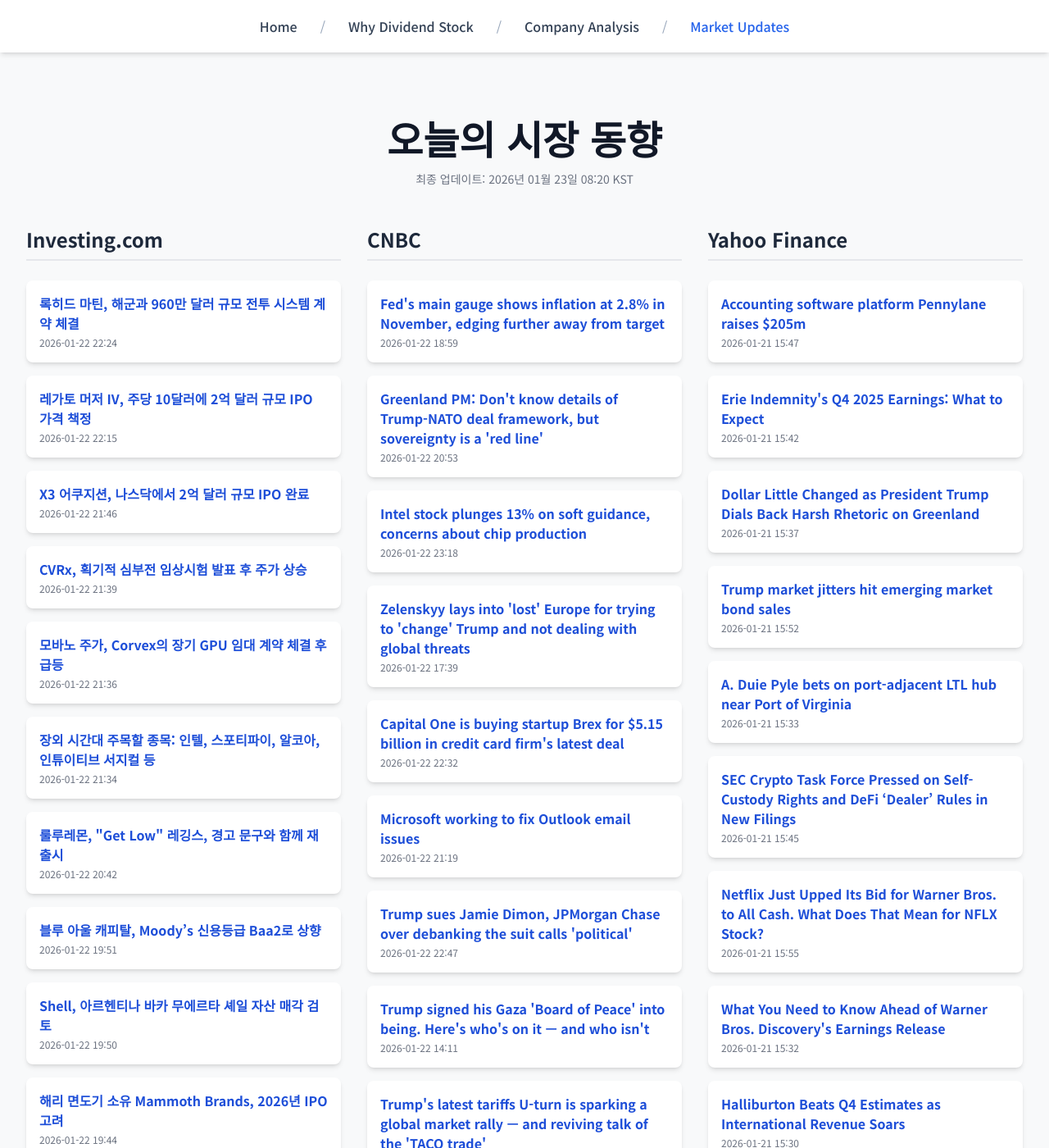
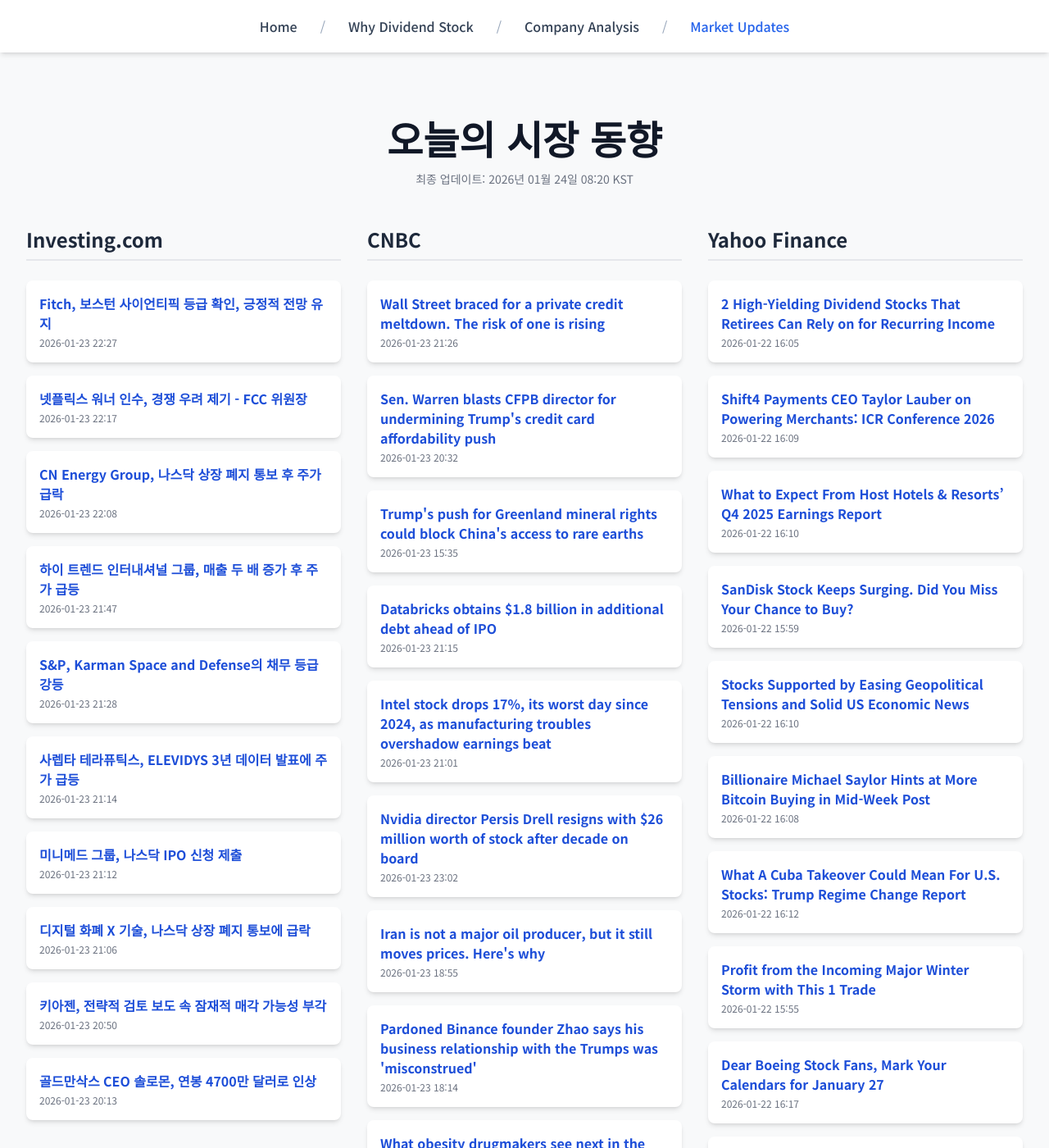
Before and after one commit to Kay-Hwang/my-company-analysis, a Jekyll site: the page built from market-updates.html, in a window 1280 px wide and 1400 px high. Shown: the whole window at 82% size. Built offline with Jekyll 4.4.1, drawn with Linux system fonts in a browser that asks for light colours; nearby versions of some CDN libraries; a script that is not in the unit is left out; some of the changed text lies outside the part shown.

Commit message:
Update daily data

```diff
--- a/_data/latest_data.json
+++ b/_data/latest_data.json
@@ -1,190 +1,190 @@
 {
-  "lastUpdated": "2026년 01월 23일 08:20 KST",
+  "lastUpdated": "2026년 01월 24일 08:20 KST",
   "news": {
     "investing": [
       {
-        "title": "록히드 마틴, 해군과 960만 달러 규모 전투 시스템 계약 체결",
-        "link": "https://kr.investing.com/news/stock-market-news/article-93CH-1795407",
-        "pubDate": "2026-01-22 22:24:38",
-        "summary": "록히드 마틴, 해군과 960만 달러 규모 전투 시스템 계약 체결"
+        "title": "Fitch, 보스턴 사이언티픽 등급 확인, 긍정적 전망 유지",
+        "link": "https://kr.investing.com/news/stock-market-news/article-93CH-1796960",
+        "pubDate": "2026-01-23 22:27:10",
+        "summary": "Fitch, 보스턴 사이언티픽 등급 확인, 긍정적 전망 유지"
       },
       {
-        "title": "레가토 머저 IV, 주당 10달러에 2억 달러 규모 IPO 가격 책정",
-        "link": "https://kr.investing.com/news/stock-market-news/article-432SI-1795395",
-        "pubDate": "2026-01-22 22:15:04",
-        "summary": "레가토 머저 IV, 주당 10달러에 2억 달러 규모 IPO 가격 책정"
+        "title": "넷플릭스 워너 인수, 경쟁 우려 제기 - FCC 위원장",
+        "link": "https://kr.investing.com/news/stock-market-news/article-93CH-1796952",
+        "pubDate": "2026-01-23 22:17:32",
+        "summary": "넷플릭스 워너 인수, 경쟁 우려 제기 - FCC 위원장"
       },
       {
-        "title": "X3 어쿠지션, 나스닥에서 2억 달러 규모 IPO 완료",
-        "link": "https://kr.investing.com/news/stock-market-news/article-432SI-1795347",
-        "pubDate": "2026-01-22 21:46:07",
-        "summary": "X3 어쿠지션, 나스닥에서 2억 달러 규모 IPO 완료"
+        "title": "CN Energy Group, 나스닥 상장 폐지 통보 후 주가 급락",
+        "link": "https://kr.investing.com/news/stock-market-news/article-93CH-1796949",
+        "pubDate": "2026-01-23 22:08:08",
+        "summary": "CN Energy Group, 나스닥 상장 폐지 통보 후 주가 급락"
       },
       {
-        "title": "CVRx, 획기적 심부전 임상시험 발표 후 주가 상승",
-        "link": "https://kr.investing.com/news/stock-market-news/article-93CH-1795326",
-        "pubDate": "2026-01-22 21:39:02",
-        "summary": "CVRx, 획기적 심부전 임상시험 발표 후 주가 상승"
+        "title": "하이 트렌드 인터내셔널 그룹, 매출 두 배 증가 후 주가 급등",
+        "link": "https://kr.investing.com/news/stock-market-news/article-93CH-1796930",
+        "pubDate": "2026-01-23 21:47:03",
+        "summary": "하이 트렌드 인터내셔널 그룹, 매출 두 배 증가 후 주가 급등"
       },
       {
-        "title": "모바노 주가, Corvex의 장기 GPU 임대 계약 체결 후 급등",
-        "link": "https://kr.investing.com/news/stock-market-news/article-93CH-1795320",
-        "pubDate": "2026-01-22 21:36:08",
-        "summary": "모바노 주가, Corvex의 장기 GPU 임대 계약 체결 후 급등"
+        "title": "S&P, Karman Space and Defense의 채무 등급 강등",
+        "link": "https://kr.investing.com/news/stock-market-news/article-93CH-1796906",
+        "pubDate": "2026-01-23 21:28:16",
+        "summary": "S&P, Karman Space and Defense의 채무 등급 강등"
       },
       {
-        "title": "장외 시간대 주목할 종목: 인텔, 스포티파이, 알코아, 인튜이티브 서지컬 등",
-        "link": "https://kr.investing.com/news/stock-market-news/article-432SI-1795317",
-        "pubDate": "2026-01-22 21:34:03",
-        "summary": "장외 시간대 주목할 종목: 인텔, 스포티파이, 알코아, 인튜이티브 서지컬 등"
+        "title": "사렙타 테라퓨틱스, ELEVIDYS 3년 데이터 발표에 주가 급등",
+        "link": "https://kr.investing.com/news/stock-market-news/article-93CH-1796880",
+        "pubDate": "2026-01-23 21:14:35",
+        "summary": "사렙타 테라퓨틱스, ELEVIDYS 3년 데이터 발표에 주가 급등"
       },
       {
-        "title": "룰루레몬, \"Get Low\" 레깅스, 경고 문구와 함께 재출시",
-        "link": "https://kr.investing.com/news/stock-market-news/article-93CH-1795207",
-        "pubDate": "2026-01-22 20:42:35",
-        "summary": "룰루레몬, \"Get Low\" 레깅스, 경고 문구와 함께 재출시"
+        "title": "미니메드 그룹, 나스닥 IPO 신청 제출",
+        "link": "https://kr.investing.com/news/stock-market-news/article-432SI-1796875",
+        "pubDate": "2026-01-23 21:12:04",
+        "summary": "미니메드 그룹, 나스닥 IPO 신청 제출"
       },
       {
-        "title": "블루 아울 캐피탈, Moody’s 신용등급 Baa2로 상향",
-        "link": "https://kr.investing.com/news/stock-market-news/article-93CH-1795185",
-        "pubDate": "2026-01-22 19:51:07",
-        "summary": "블루 아울 캐피탈, Moody’s 신용등급 Baa2로 상향"
+        "title": "디지털 화폐 X 기술, 나스닥 상장 폐지 통보에 급락",
+        "link": "https://kr.investing.com/news/stock-market-news/article-93CH-1796862",
+        "pubDate": "2026-01-23 21:06:43",
+        "summary": "디지털 화폐 X 기술, 나스닥 상장 폐지 통보에 급락"
       },
       {
-        "title": "Shell, 아르헨티나 바카 무에르타 셰일 자산 매각 검토",
-        "link": "https://kr.investing.com/news/stock-market-news/article-93CH-1795184",
-        "pubDate": "2026-01-22 19:50:16",
-        "summary": "Shell, 아르헨티나 바카 무에르타 셰일 자산 매각 검토"
+        "title": "키아젠, 전략적 검토 보도 속 잠재적 매각 가능성 부각",
+        "link": "https://kr.investing.com/news/stock-market-news/article-1796853",
+        "pubDate": "2026-01-23 20:50:01",
+        "summary": "키아젠, 전략적 검토 보도 속 잠재적 매각 가능성 부각"
       },
       {
-        "title": "해리 면도기 소유 Mammoth Brands, 2026년 IPO 고려",
-        "link": "https://kr.investing.com/news/stock-market-news/article-93CH-1795181",
-        "pubDate": "2026-01-22 19:44:30",
-        "summary": "해리 면도기 소유 Mammoth Brands, 2026년 IPO 고려"
+        "title": "골드만삭스 CEO 솔로몬, 연봉 4700만 달러로 인상",
+        "link": "https://kr.investing.com/news/stock-market-news/article-93CH-1796848",
+        "pubDate": "2026-01-23 20:13:27",
+        "summary": "골드만삭스 CEO 솔로몬, 연봉 4700만 달러로 인상"
       }
     ],
     "cnbc": [
       {
-        "title": "Fed's main gauge shows inflation at 2.8% in November, edging further away from target",
-        "link": "https://www.cnbc.com/2026/01/22/pce-inflation-november-2026.html",
-        "pubDate": "Thu, 22 Jan 2026 18:59:35 GMT",
-        "summary": "Inflation drifted slightly further from the Federal Reserve's target in November though in line with expectations."
+        "title": "Wall Street braced for a private credit meltdown. The risk of one is rising",
+        "link": "https://www.cnbc.com/2026/01/23/wall-street-private-credit-risk-rising.html",
+        "pubDate": "Fri, 23 Jan 2026 21:26:18 GMT",
+        "summary": "Private credit is expected to grow from $3.4 trillion in 2025 to an estimated $4.9 trillion by 2029. Wall Street is starting to raise alarms about the risks."
       },
       {
-        "title": "Greenland PM: Don't know details of Trump-NATO deal framework, but sovereignty is a 'red line'",
-        "link": "https://www.cnbc.com/2026/01/22/greenland-trump-nato-deal-nielsen.html",
-        "pubDate": "Thu, 22 Jan 2026 20:53:48 GMT",
-        "summary": "Nielsen criticized Trump's aggression toward Greenland, saying the rhetoric is \"unacceptable.\""
+        "title": "Sen. Warren blasts CFPB director for undermining Trump's credit card affordability push",
+        "link": "https://www.cnbc.com/2026/01/23/warren-cfpb-director-letter-undermining-trump-credit-card-affordability.html",
+        "pubDate": "Fri, 23 Jan 2026 20:32:31 GMT",
+        "summary": "Sen. Elizabeth Warren seized on contradictions within the Trump administration when it comes to his push to make credit cards more affordable for Americans."
       },
       {
-        "title": "Intel stock plunges 13% on soft guidance, concerns about chip production",
-        "link": "https://www.cnbc.com/2026/01/22/intel-intc-earnings-report-q4-2025-.html",
-        "pubDate": "Thu, 22 Jan 2026 23:18:21 GMT",
-        "summary": "Intel reported fourth-quarter earnings Thursday that beat Wall Street expectations but offered soft guidance for the current quarter."
+        "title": "Trump's push for Greenland mineral rights could block China's access to rare earths",
+        "link": "https://www.cnbc.com/2026/01/23/trump-greenland-china-rare-earth-mineral.html",
+        "pubDate": "Fri, 23 Jan 2026 15:35:21 GMT",
+        "summary": "Greenland has the eighth-largest rare earth reserves in the world at 1.5 million metric tons, according to 2024 data from the U.S. Geological Survey."
       },
       {
-        "title": "Zelenskyy lays into 'lost' Europe for trying to 'change' Trump and not dealing with global threats",
-        "link": "https://www.cnbc.com/2026/01/22/zelenskyy-davos-speech-trump-europe-ukraine-russia.html",
-        "pubDate": "Thu, 22 Jan 2026 17:39:49 GMT",
-        "summary": "Ukraine's president, Volodymyr Zelenskyy, has attacked Europe as weak in the face of the U.S. and President Donald Trump."
+        "title": "Databricks obtains $1.8 billion in additional debt ahead of IPO",
+        "link": "https://www.cnbc.com/2026/01/23/databricks-obtains-1point8-billion-in-additional-debt-ahead-of-ipo.html",
+        "pubDate": "Fri, 23 Jan 2026 21:15:36 GMT",
+        "summary": "Databricks is among the highly valued technology companies that are primed to go public in 2026."
       },
       {
-        "title": "Capital One is buying startup Brex for $5.15 billion in credit card firm's latest deal",
-        "link": "https://www.cnbc.com/2026/01/22/capital-one-is-buying-startup-brex-for-5point15-billion-in-credit-card-firms-latest-deal.html",
-        "pubDate": "Thu, 22 Jan 2026 22:32:28 GMT",
-        "summary": "Capital One's acquisition of Brex is the latest deal under Rich Fairbank, a rare founder-CEO of a major U.S. bank, after its Discover Financial deal last year."
+        "title": "Intel stock drops 17%, its worst day since 2024, as manufacturing troubles overshadow earnings beat",
+        "link": "https://www.cnbc.com/2026/01/23/intel-stock-earnings-q4-2025-supply.html",
+        "pubDate": "Fri, 23 Jan 2026 21:01:06 GMT",
+        "summary": "Over the last year, Intel shares have rallied more than double on hopes of a turnaround for the embattled American chipmaker."
       },
       {
-        "title": "Microsoft working to fix Outlook email issues",
-        "link": "https://www.cnbc.com/2026/01/22/microsoft-outlook-outage-email-issues.html",
-        "pubDate": "Thu, 22 Jan 2026 21:19:35 GMT",
-        "summary": "People reported issues with Outlook on social media, months after the app went down for over 21 hours."
+        "title": "Nvidia director Persis Drell resigns with $26 million worth of stock after decade on board",
+        "link": "https://www.cnbc.com/2026/01/23/nvidia-director-persis-drell-resigns-decade-on-board-26-million-stock.html",
+        "pubDate": "Fri, 23 Jan 2026 23:02:41 GMT",
+        "summary": "Nvidia's board now has 10 directors, including CEO Jensen Huang,"
       },
       {
-        "title": "Trump sues Jamie Dimon, JPMorgan Chase over debanking the suit calls 'political'",
-        "link": "https://www.cnbc.com/2026/01/22/trump-sues-jamie-dimon-jpmorgan-chase.html",
-        "pubDate": "Thu, 22 Jan 2026 22:47:34 GMT",
-        "summary": "Chase Bank closed Trump's accounts on the heels of the Jan. 6, 2021, U.S. Capitol riot and the president exiting the White House later that same month."
+        "title": "Iran is not a major oil producer, but it still moves prices. Here's why",
+        "link": "https://www.cnbc.com/2026/01/23/iran-protests-why-oil-markets-care-so-much-about-the-country.html",
+        "pubDate": "Fri, 23 Jan 2026 18:55:50 GMT",
+        "summary": "Iran is not a major producer of oil, but the recent civil unrest there still moved markets. Here's why."
       },
       {
-        "title": "Trump signed his Gaza 'Board of Peace' into being. Here's who's on it — and who isn't",
-        "link": "https://www.cnbc.com/2026/01/22/who-is-on-trumps-gaza-board-of-peace.html",
-        "pubDate": "Thu, 22 Jan 2026 14:11:15 GMT",
-        "summary": "European nations did not attend Trump's \"Board of Peace,\" signing at the World Economic Forum in Davis, Switzerland."
+        "title": "Pardoned Binance founder Zhao says his business relationship with the Trumps was 'misconstrued'",
+        "link": "https://www.cnbc.com/2026/01/23/pardon-binance-founder-cz-trump.html",
+        "pubDate": "Fri, 23 Jan 2026 18:14:38 GMT",
+        "summary": "Binance founder and former CEO Changpeng \"CZ\" Zhao said he has \"no business relationships whatsoever\" with the Trump family."
       },
       {
-        "title": "Trump's latest tariffs U-turn is sparking a global market rally — and reviving talk of the 'TACO trade'",
-        "link": "https://www.cnbc.com/2026/01/22/trump-tariffs-greenland-europe-deal-taco-trade-sell-america.html",
-        "pubDate": "Thu, 22 Jan 2026 17:18:32 GMT",
-        "summary": "\"Donald Trump’s TACO bell has rung once again, much to the joy of financial markets,\" one investor said Thursday."
+        "title": "What obesity drugmakers see next in the market: More pills, easier access and drug combinations",
+        "link": "https://www.cnbc.com/2026/01/23/weight-loss-glp-1-drugs-next-steps-for-eli-lilly-novo-nordisk-pfizer.html",
+        "pubDate": "Fri, 23 Jan 2026 12:50:24 GMT",
+        "summary": "CNBC spoke to executives from Eli Lilly, Novo Nordisk, Pfizer and other drugmakers at the annual JPMorgan Healthcare Conference in San Francisco."
       },
       {
-        "title": "House passes final funding bills 8 days before shutdown, Senate now will consider",
-        "link": "https://www.cnbc.com/2026/01/22/government-funding-shutdown-house.html",
-        "pubDate": "Thu, 22 Jan 2026 23:06:46 GMT",
-        "summary": "The Senate will still have to pass the measures when it returns to Washington next week."
+        "title": "Airlines cancel nearly 4,000 weekend flights as massive winter storm sweeps across U.S.",
+        "link": "https://www.cnbc.com/2026/01/23/winter-storm-fern-flight-cancellations.html",
+        "pubDate": "Fri, 23 Jan 2026 21:41:00 GMT",
+        "summary": "U.S. airlines canceled flights and waived change fees for travelers as a cold snap and massive winter storm were forecast to sweep across the country."
       }
     ],
     "yahoo": [
       {
-        "title": "Accounting software platform Pennylane raises $205m",
-        "link": "https://finance.yahoo.com/news/accounting-software-platform-pennylane-raises-154715764.html",
-        "pubDate": "2026-01-21T15:47:15Z",
-        "summary": "Accounting software platform Pennylane raises $205m"
+        "title": "2 High-Yielding Dividend Stocks That Retirees Can Rely on for Recurring Income",
+        "link": "https://finance.yahoo.com/news/2-high-yielding-dividend-stocks-160500181.html",
+        "pubDate": "2026-01-22T16:05:00Z",
+        "summary": "2 High-Yielding Dividend Stocks That Retirees Can Rely on for Recurring Income"
       },
       {
-        "title": "Erie Indemnity's Q4 2025 Earnings: What to Expect",
-        "link": "https://finance.yahoo.com/news/erie-indemnitys-q4-2025-earnings-154249846.html",
-        "pubDate": "2026-01-21T15:42:49Z",
-        "summary": "Erie Indemnity's Q4 2025 Earnings: What to Expect"
+        "title": "Shift4 Payments CEO Taylor Lauber on Powering Merchants: ICR Conference 2026",
+        "link": "https://finance.yahoo.com/news/shift4-payments-ceo-taylor-lauber-160920793.html",
+        "pubDate": "2026-01-22T16:09:20Z",
+        "summary": "Shift4 Payments CEO Taylor Lauber on Powering Merchants: ICR Conference 2026"
       },
       {
-        "title": "Dollar Little Changed as President Trump Dials Back Harsh Rhetoric on Greenland",
-        "link": "https://finance.yahoo.com/news/dollar-little-changed-president-trump-153755425.html",
-        "pubDate": "2026-01-21T15:37:55Z",
-        "summary": "Dollar Little Changed as President Trump Dials Back Harsh Rhetoric on Greenland"
+        "title": "What to Expect From Host Hotels & Resorts’ Q4 2025 Earnings Report",
+        "link": "https://finance.yahoo.com/news/expect-host-hotels-resorts-q4-161004951.html",
+        "pubDate": "2026-01-22T16:10:04Z",
+        "summary": "What to Expect From Host Hotels & Resorts’ Q4 2025 Earnings Report"
       },
       {
-        "title": "Trump market jitters hit emerging market bond sales",
-        "link": "https://finance.yahoo.com/news/trump-market-jitters-hit-emerging-155245526.html",
-        "pubDate": "2026-01-21T15:52:45Z",
-        "summary": "Trump market jitters hit emerging market bond sales"
+        "title": "SanDisk Stock Keeps Surging. Did You Miss Your Chance to Buy?",
+        "link": "https://finance.yahoo.com/news/sandisk-stock-keeps-surging-did-155945600.html",
+        "pubDate": "2026-01-22T15:59:45Z",
+        "summary": "SanDisk Stock Keeps Surging. Did You Miss Your Chance to Buy?"
       },
       {
-        "title": "A. Duie Pyle bets on port-adjacent LTL hub near Port of Virginia",
-        "link": "https://finance.yahoo.com/news/duie-pyle-bets-port-adjacent-153351338.html",
-        "pubDate": "2026-01-21T15:33:51Z",
-        "summary": "A. Duie Pyle bets on port-adjacent LTL hub near Port of Virginia"
+        "title": "Stocks Supported by Easing Geopolitical Tensions and Solid US Economic News",
+        "link": "https://finance.yahoo.com/news/stocks-supported-easing-geopolitical-tensions-161022868.html",
+        "pubDate": "2026-01-22T16:10:22Z",
+        "summary": "Stocks Supported by Easing Geopolitical Tensions and Solid US Economic News"
       },
       {
-        "title": "SEC Crypto Task Force Pressed on Self-Custody Rights and DeFi ‘Dealer’ Rules in New Filings",
-        "link": "https://finance.yahoo.com/news/sec-crypto-task-force-pressed-154512764.html",
-        "pubDate": "2026-01-21T15:45:12Z",
-        "summary": "SEC Crypto Task Force Pressed on Self-Custody Rights and DeFi ‘Dealer’ Rules in New Filings"
+        "title": "Billionaire Michael Saylor Hints at More Bitcoin Buying in Mid-Week Post",
+        "link": "https://finance.yahoo.com/news/billionaire-michael-saylor-hints-more-160852497.html",
+        "pubDate": "2026-01-22T16:08:52Z",
+        "summary": "Billionaire Michael Saylor Hints at More Bitcoin Buying in Mid-Week Post"
       },
       {
-        "title": "Netflix Just Upped Its Bid for Warner Bros. to All Cash. What Does That Mean for NFLX Stock?",
-        "link": "https://finance.yahoo.com/news/netflix-just-upped-bid-warner-155505253.html",
-        "pubDate": "2026-01-21T15:55:05Z",
-        "summary": "Netflix Just Upped Its Bid for Warner Bros. to All Cash. What Does That Mean for NFLX Stock?"
+        "title": "What A Cuba Takeover Could Mean For U.S. Stocks: Trump Regime Change Report",
+        "link": "https://www.investors.com/news/cuba-trump-regime-change-could-mean-for-stock-market/?src=A00220&yptr=yahoo",
+        "pubDate": "2026-01-22T16:12:13Z",
+        "summary": "What A Cuba Takeover Could Mean For U.S. Stocks: Trump Regime Change Report"
       },
       {
-        "title": "What You Need to Know Ahead of Warner Bros. Discovery's Earnings Release",
-        "link": "https://finance.yahoo.com/news/know-ahead-warner-bros-discoverys-153247379.html",
-        "pubDate": "2026-01-21T15:32:47Z",
-        "summary": "What You Need to Know Ahead of Warner Bros. Discovery's Earnings Release"
+        "title": "Profit from the Incoming Major Winter Storm with This 1 Trade",
+        "link": "https://finance.yahoo.com/news/profit-incoming-major-winter-storm-155547614.html",
+        "pubDate": "2026-01-22T15:55:47Z",
+        "summary": "Profit from the Incoming Major Winter Storm with This 1 Trade"
       },
       {
-        "title": "Halliburton Beats Q4 Estimates as International Revenue  Soars",
-        "link": "https://finance.yahoo.com/news/halliburton-beats-q4-estimates-international-153000364.html",
-        "pubDate": "2026-01-21T15:30:00Z",
-        "summary": "Halliburton Beats Q4 Estimates as International Revenue  Soars"
+        "title": "Dear Boeing Stock Fans, Mark Your Calendars for January 27",
+        "link": "https://finance.yahoo.com/news/dear-boeing-stock-fans-mark-161733842.html",
+        "pubDate": "2026-01-22T16:17:33Z",
+        "summary": "Dear Boeing Stock Fans, Mark Your Calendars for January 27"
       },
       {
-        "title": "Mortgage lenders with the best rates this week, Jan. 20-25, 2026",
-        "link": "https://finance.yahoo.com/personal-finance/mortgages/article/mortgage-lenders-with-the-best-rates-this-week-jan-20-25-2026-170834608.html",
-        "pubDate": "2025-11-03T17:08:34Z",
-        "summary": "Mortgage lenders with the best rates this week, Jan. 20-25, 2026"
+        "title": "Arista Stock Moves Into Positive Territory Ahead Of Q4 Earnings",
+        "link": "https://www.investors.com/news/technology/arista-stock-anet-earnings-2026-outlook/?src=A00220&yptr=yahoo",
+        "pubDate": "2026-01-22T16:18:09Z",
+        "summary": "Arista Stock Moves Into Positive Territory Ahead Of Q4 Earnings"
       }
     ]
   }
```
